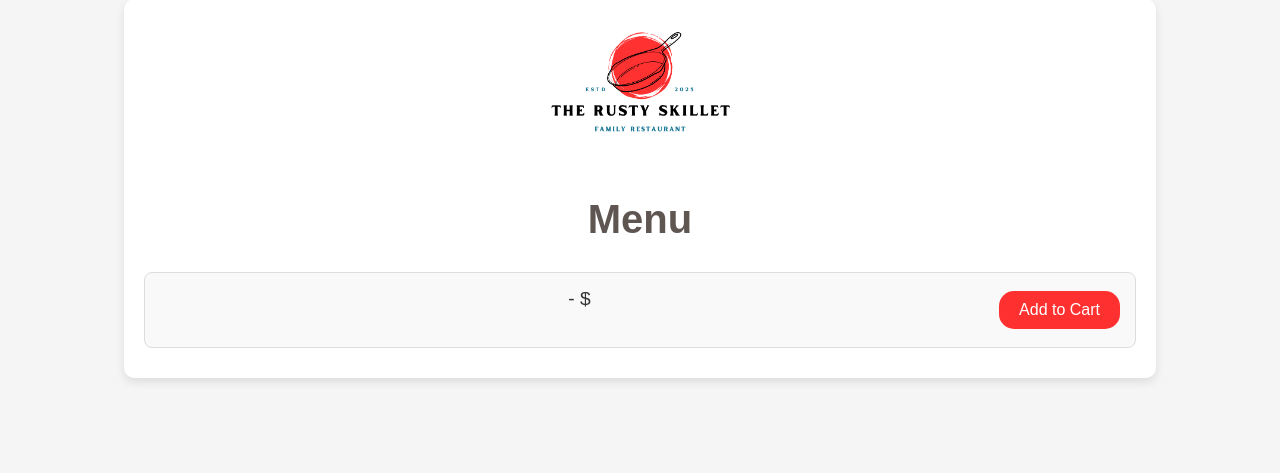
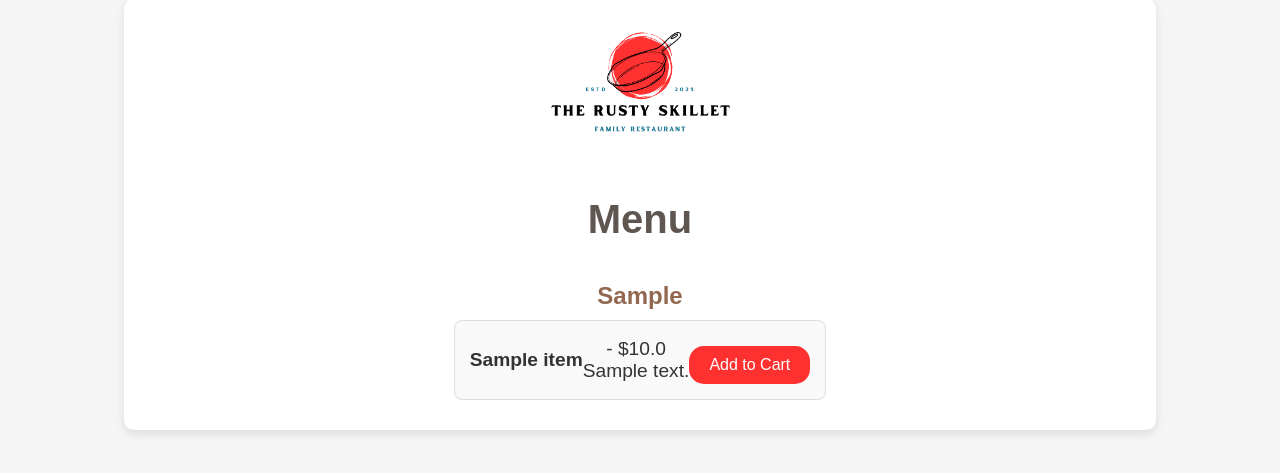
Before and after one commit to IvanC987/Project4, a Flask app: page /menu in a window 1280 px wide. Shown: the part 75-548 px from the top of the page. Run offline with Flask 3, Linux system fonts and the light colour scheme; tables that the repository leaves empty hold one stand-in row (values such as "Sample post").

Commit message:
Add files via upload

```diff
--- a/templates/customer/menu.html
+++ b/templates/customer/menu.html
@@ -7,35 +7,83 @@
       type="text/css"
       href="{{ url_for('static', filename='customer_styles.css') }}"
     />
+    <style>
+      .menu-container {
+        display: flex;
+        gap: 40px;
+        justify-content: center;
+        flex-wrap: wrap;
+      }
+
+      .category-column {
+        flex: 1;
+        min-width: 300px;
+        max-width: 400px;
+      }
+
+      .category-column h2 {
+        text-align: center;
+        color: #926851;
+      }
+
+      .category-column ul {
+        list-style-type: none;
+        padding: 0;
+      }
+
+      .category-column li {
+        padding: 15px;
+        margin-bottom: 10px;
+        background-color: #f9f9f9;
+        border: 1px solid #ddd;
+        border-radius: 8px;
+        font-size: 1.2rem;
+      }
+
+      .category-column button {
+        margin-top: 10px;
+      }
+    </style>
   </head>
   <body>
     <header>
       <nav class="navbar">
         <ul class="nav-links">
           <li><a href="menu">Menu</a></li>
-          <li>
-            <a href="order_status">Order Status</a>
-          </li>
+          <li><a href="order_status">Order Status</a></li>
           <li><a href="cart">Cart</a></li>
           <li><a href="checkout">Checkout</a></li>
         </ul>
       </nav>
     </header>
+
     <br /><br /><br />
     <div class="menu">
       <div class="logo">
         <img src="/static/images/logo.png" alt="brand logo" />
       </div>
       <h1>Menu</h1>
+
+      <div class="menu-container">
+        {% for category in category_order %}
+        {% if category in menu %}
+        <div class="category-column">
+          <h2>{{ category.capitalize() }}</h2>
           <ul>
-        {% for item in menu %}
+            {% for item in menu[category] %}
             <li>
               <strong>{{ item.name }}</strong> - ${{ item.price }}<br />
               {{ item.description }}<br />
-          <button onclick="addToCart({{ item.item_id }})">Add to Cart</button>
+              <button onclick="addToCart({{ item.item_id }})">
+                Add to Cart
+              </button>
             </li>
             {% endfor %}
           </ul>
+        </div>
+        {% endif %}
+        {% endfor %}
+      </div>
     </div>
 
     <script>
```
Lines whose indentation alone changed are shown as unchanged.
